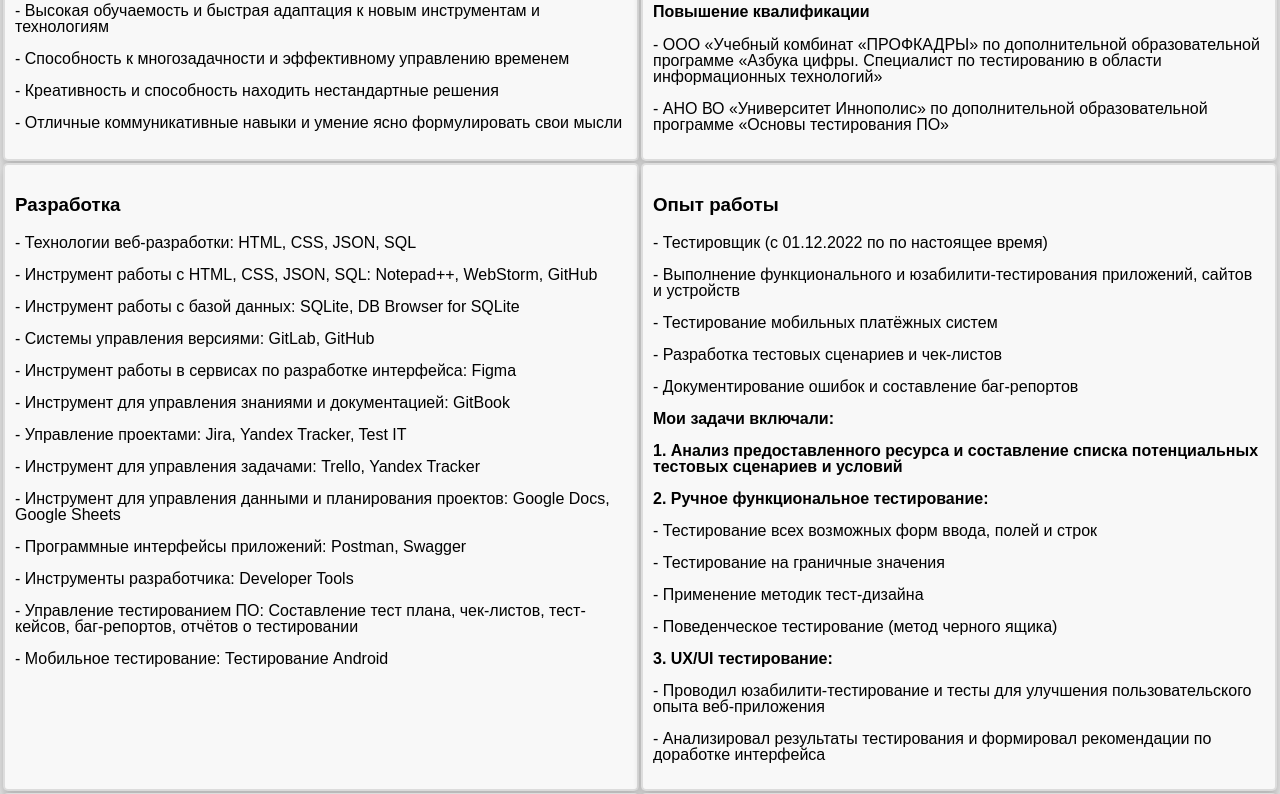
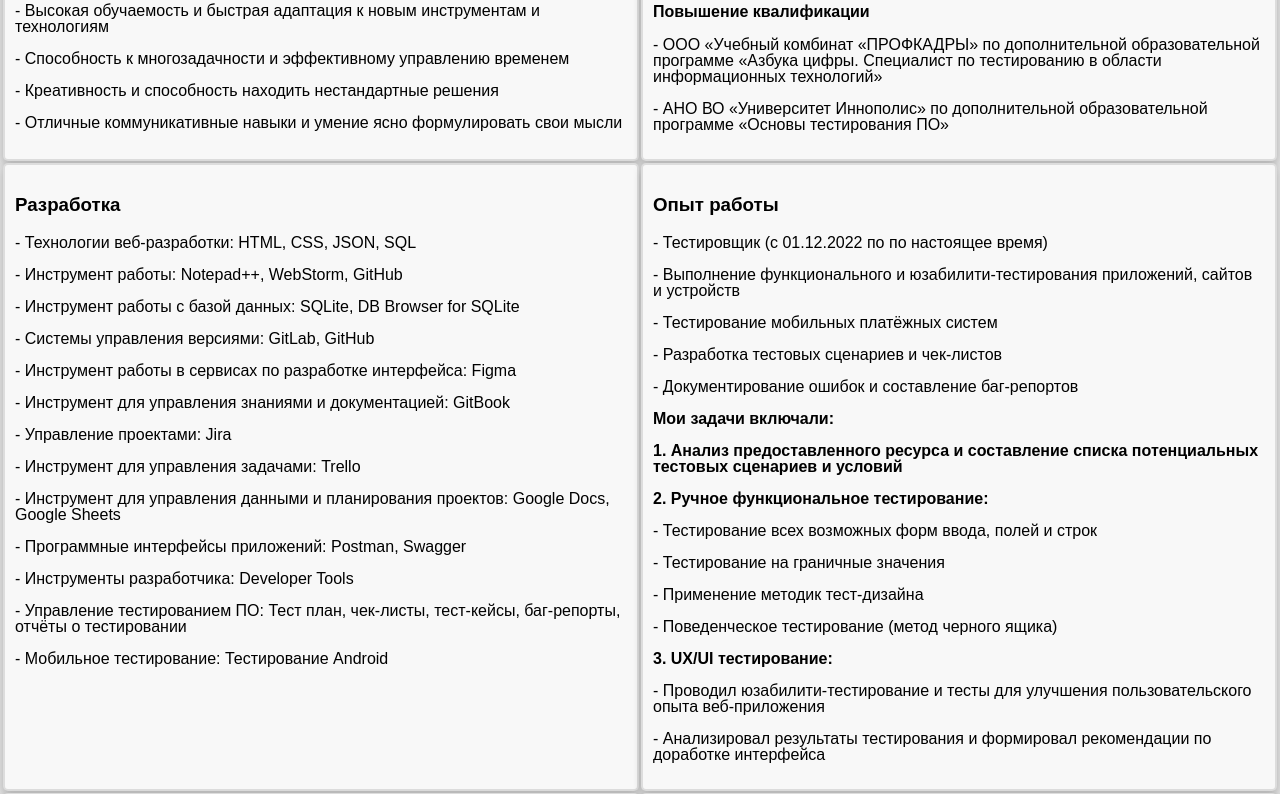
Before and after one commit to shutenko1972/Questionnaire, a plain HTML site: page index.html in a window 1280 px wide. Shown: the part 526-1320 px from the top of the page. Drawn offline with Linux system fonts and the light colour scheme.

Commit message:
Update index.html

```diff
--- a/index.html
+++ b/index.html
@@ -56,17 +56,17 @@
             <section>
                 <h3><a href="#section6">Разработка</a></h3>
                 <p>- Технологии веб-разработки: HTML, CSS, JSON, SQL</p>
-                <p>- Инструмент работы с HTML, CSS, JSON, SQL: Notepad++, WebStorm, GitHub</p>
+                <p>- Инструмент работы: Notepad++, WebStorm, GitHub</p>
                 <p>- Инструмент работы с базой данных: SQLite, DB Browser for SQLite</p>
                 <p>- Системы управления версиями: GitLab, GitHub</p>
                 <p>- Инструмент работы в сервисах по разработке интерфейса: Figma</p>
                 <p>- Инструмент для управления знаниями и документацией: GitBook</p>
-                <p>- Управление проектами: Jira, Yandex Tracker, Test IT</p>
-                <p>- Инструмент для управления задачами: Trello, Yandex Tracker</p>
+                <p>- Управление проектами: Jira</p>
+                <p>- Инструмент для управления задачами: Trello</p>
                 <p>- Инструмент для управления данными и планирования проектов: Google Docs, Google Sheets</p>
                 <p>- Программные интерфейсы приложений: Postman, Swagger</p>
                 <p>- Инструменты разработчика: Developer Tools</p>
-                <p>- Управление тестированием ПО: Составление тест плана, чек-листов, тест-кейсов, баг-репортов, отчётов о тестировании</p>
+                <p>- Управление тестированием ПО: Тест план, чек-листы, тест-кейсы, баг-репорты, отчёты о тестировании</p>
                 <p>- Мобильное тестирование: Тестирование Android</p>
             </section>
             <section>
```
